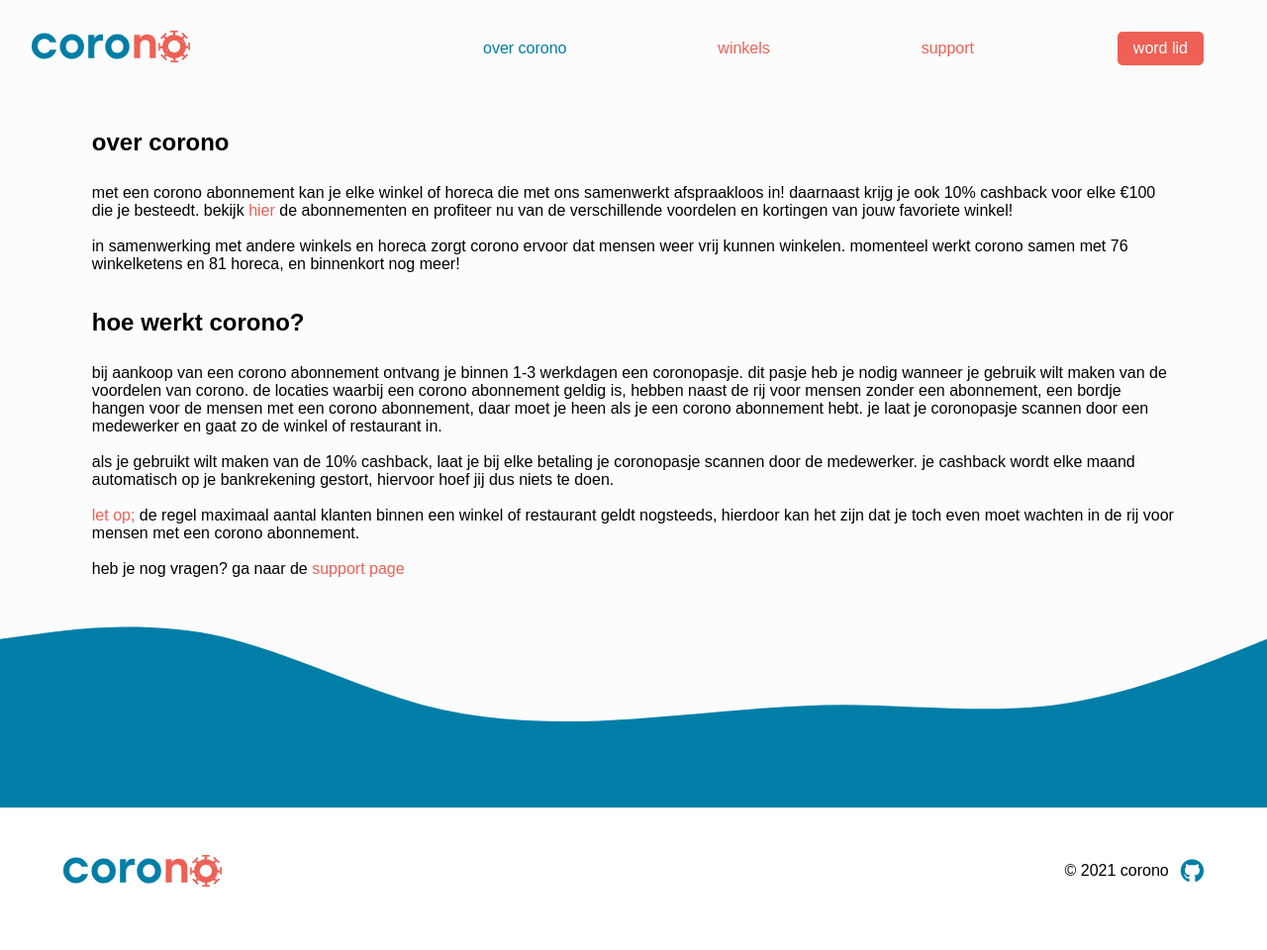
After one commit to svmcd/corono, a PHP site: page /pages/over-corono.html in a window 1280 px wide. The commit adds this page. Shown: the whole page at 99% size. Run offline with PHP 8.4, Linux system fonts and the light colour scheme; some libraries are stand-ins or nearby versions; some web fonts are replaced.

Commit message:
wireframe abonnementen section toegevoegd & over ons page gemaakt

```diff
--- /dev/null
+++ b/css/_over-corono.css
@@ -0,0 +1,15 @@
+#over-corono {
+    color: var(--primary);
+}
+
+.over-corono-container {
+    display: flex;
+    height: 70vh;
+    padding: 2em 2em;
+    flex-direction: column;
+    align-items: center;
+}
+
+.over-corono {
+    width: 90%;
+}
--- a/css/_responsive.css
+++ b/css/_responsive.css
@@ -29,7 +29,16 @@
       padding: 0;
       margin-bottom: 2em;
     }
+
+    .over-corono-container p {
+      font-size: .84rem;
+    }
+
   }
+
+
+
+
   @media screen and (max-width: 600px) {
     #hero-content-text {
       width: 100%;
--- a/css/main.css
+++ b/css/main.css
@@ -53,10 +53,9 @@
   align-items: center;
   position: relative;
   flex-wrap: wrap;
-  padding: 2em;
+  padding: 1em 2em;
 }
 .hero .nav .logo {
-  padding: 1em 2em;
   height: 2rem;
   cursor: pointer;
 }
@@ -239,3 +238,7 @@
     background-color: var(--secondary);
     transform: scaleX(1);
   }
+
+  .belangrijk {
+    color: var(--secondary);
+  }
--- a/index.html
+++ b/index.html
@@ -60,7 +60,7 @@
                         <p>met een corono abonnement kan je elke winkel of horeca die met ons samenwerkt afspraakloos in! daarnaast krijg je ook 10% cashback voor elke €100 die je besteedt. bekijk <a href="#wordlid" class="link">hier</a> de abonnementen en profiteer nu van de verschillende voordelen en kortingen van jouw favoriete winkel!</p>
                     </div>
                     <div class="item tekst tekst2">
-                        <p>in samenwerking met andere winkels en horeca zorgt corono ervoor dat mensen weer vrij kunnen winkelen. momenteel werkt corono samen met 76 winkelketens en 81 horeca, en binnenkort nog meer! </p>
+                        <p>in samenwerking met andere winkels en horeca zorgt corono ervoor dat mensen weer vrij kunnen winkelen. momenteel werkt corono samen met 76 winkelketens en 81 horeca, en binnenkort nog meer! <br> <a class="link" href="pages/over-corono.html">lees meer</a> </p>
                     </div>
                     <div class="item">
                         <img class="over-svg" src="images/over2.svg" alt="">
--- /dev/null
+++ b/pages/over-corono.html
@@ -0,0 +1,56 @@
+<!DOCTYPE html>
+<html>
+    <head>
+        <meta charset="utf-8">
+        <meta http-equiv="X-UA-Compatible" content="IE=edge">
+        <title>corono</title>
+        <link rel="shortcut icon" href="../images/favicon.ico"/>
+        <meta name="description" content="">
+        <meta name="viewport" content="width=device-width, initial-scale=1">
+        <link rel="stylesheet" href="../css/main.css">
+        <link rel="stylesheet" href="../css/_over-corono.css">
+        <link rel="stylesheet" href="https://use.typekit.net/pcl5dje.css">
+        <script src="https://kit.fontawesome.com/56c7e9505b.js" crossorigin="anonymous"></script>
+    </head>
+    <body>
+        <div id="hero" class="section hero">
+            <header class="nav" id="nav">
+                <a href="../index.html"><img class="logo" src="../images/corono.svg" alt=""></a>
+                <button class="hamburger" id="hamburger"><i class="fa fa-bars" aria-hidden="true"></i></button>
+                <div class="header-links" id="header-links">
+                    <a href="../index.html#overcorono" id="over-corono" class="header-links-link link">over corono</a>
+                    <a href="../index.html#winkels" class="header-links-link link">winkels</a>
+                    <a href="support.html" id="support" class="header-links-link link">support</a>
+                    <a href="../index.html#wordlid" class="cta-button">word lid</a>
+                </div>
+            </header>
+
+            <div class="section over-corono-container">
+                <div class="over-corono">
+                    <h2 class="section-title" >over corono <br> <br></h2>
+                    <p>met een corono abonnement kan je elke winkel of horeca die met ons samenwerkt afspraakloos in! daarnaast krijg je ook 10% cashback voor elke €100 die je besteedt. bekijk <a href="#wordlid" class="link">hier</a> de abonnementen en profiteer nu van de verschillende voordelen en kortingen van jouw favoriete winkel! <br> <br> </p>
+                    <p>in samenwerking met andere winkels en horeca zorgt corono ervoor dat mensen weer vrij kunnen winkelen. momenteel werkt corono samen met 76 winkelketens en 81 horeca, en binnenkort nog meer! <br> <br> <br> </p>
+                    <h2>hoe werkt corono? <br> <br> </h2>
+                    <p>bij aankoop van een corono abonnement ontvang je binnen 1-3 werkdagen een coronopasje. dit pasje heb je nodig wanneer je gebruik wilt maken van de voordelen van corono. de locaties waarbij een corono abonnement geldig is, hebben naast de rij voor mensen zonder een abonnement, een bordje hangen voor de mensen met een corono abonnement, daar moet je heen als je een corono abonnement hebt. je laat je coronopasje scannen door een medewerker en gaat zo de winkel of restaurant in. <br> <br> </p>
+                    <p>als je gebruikt wilt maken van de 10% cashback, laat je bij elke betaling je coronopasje scannen door de medewerker. je cashback wordt elke maand automatisch op je bankrekening gestort, hiervoor hoef jij dus niets te doen. <br> <br> </p>
+                    <p> <span class="belangrijk" >let op;</span> de regel maximaal aantal klanten binnen een winkel of restaurant geldt nogsteeds, hierdoor kan het zijn dat je toch even moet wachten in de rij voor mensen met een corono abonnement. <br> <br> </p>
+                    <p>heb je nog vragen? ga naar de <a class="link" href="support.html">support page</a> </p>
+                </div>
+            </div>
+
+            <svg class="wave"xmlns="http://www.w3.org/2000/svg" viewBox="0 0 1440 320">
+                <path fill="#007EA7" fill-opacity="1" d="M0,128L40,122.7C80,117,160,107,240,122.7C320,139,400,181,480,202.7C560,224,640,224,720,218.7C800,213,880,203,960,202.7C1040,203,1120,213,1200,202.7C1280,192,1360,160,1400,144L1440,128L1440,320L1400,320C1360,320,1280,320,1200,320C1120,320,1040,320,960,320C880,320,800,320,720,320C640,320,560,320,480,320C400,320,320,320,240,320C160,320,80,320,40,320L0,320Z"></path>
+            </svg>
+        </div>
+        <footer class="contact-footer">
+            <div class="footer-column">
+                <img class="logo" src="../images/corono.svg" alt="">
+            </div>
+            <div class="footer-column">
+                <p>© 2021 corono</p>
+                <a href="https://github.com/svmcd/corono" target="_blank"><i class="fab fa-github" ></i></a>
+            </div>
+        </footer>
+        <script type="text/javascript" src="../js/script.js"></script>
+    </body>
+</html>
```
Also changed, not shown: 2 other files.
